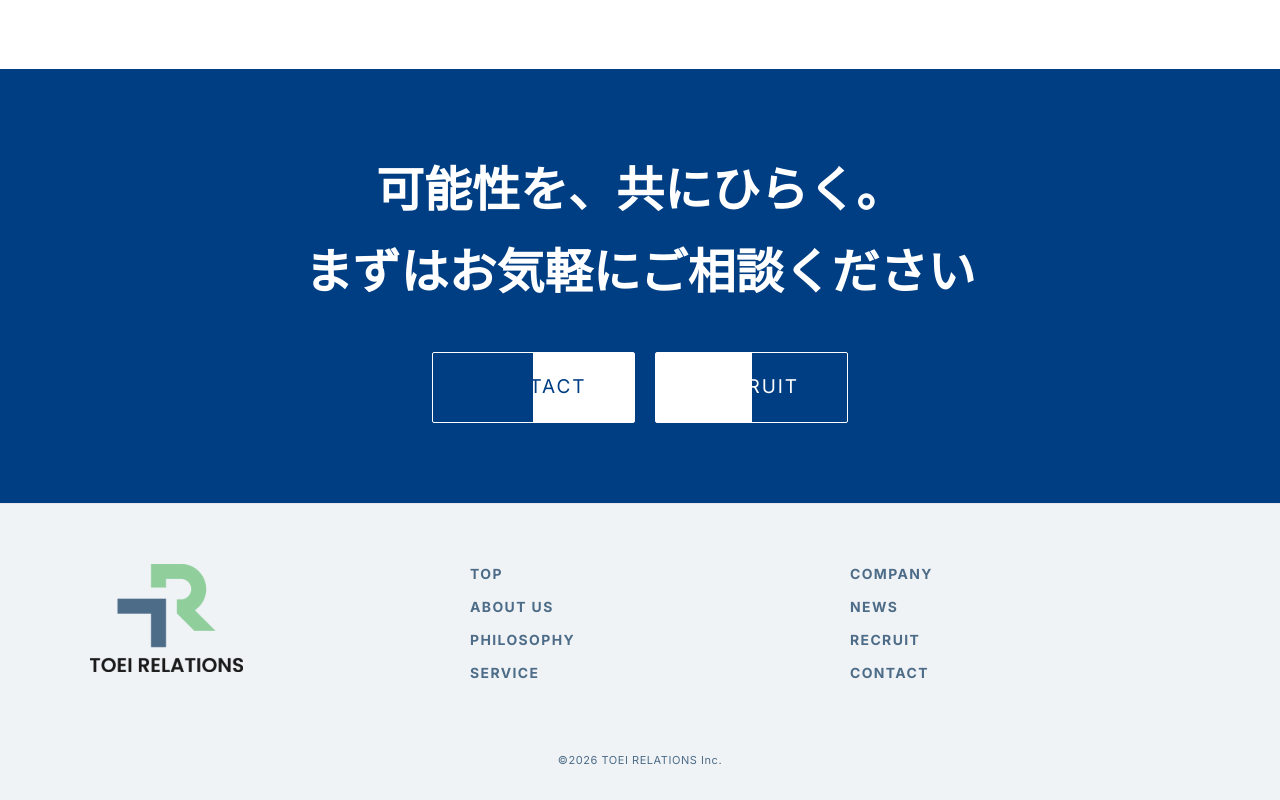
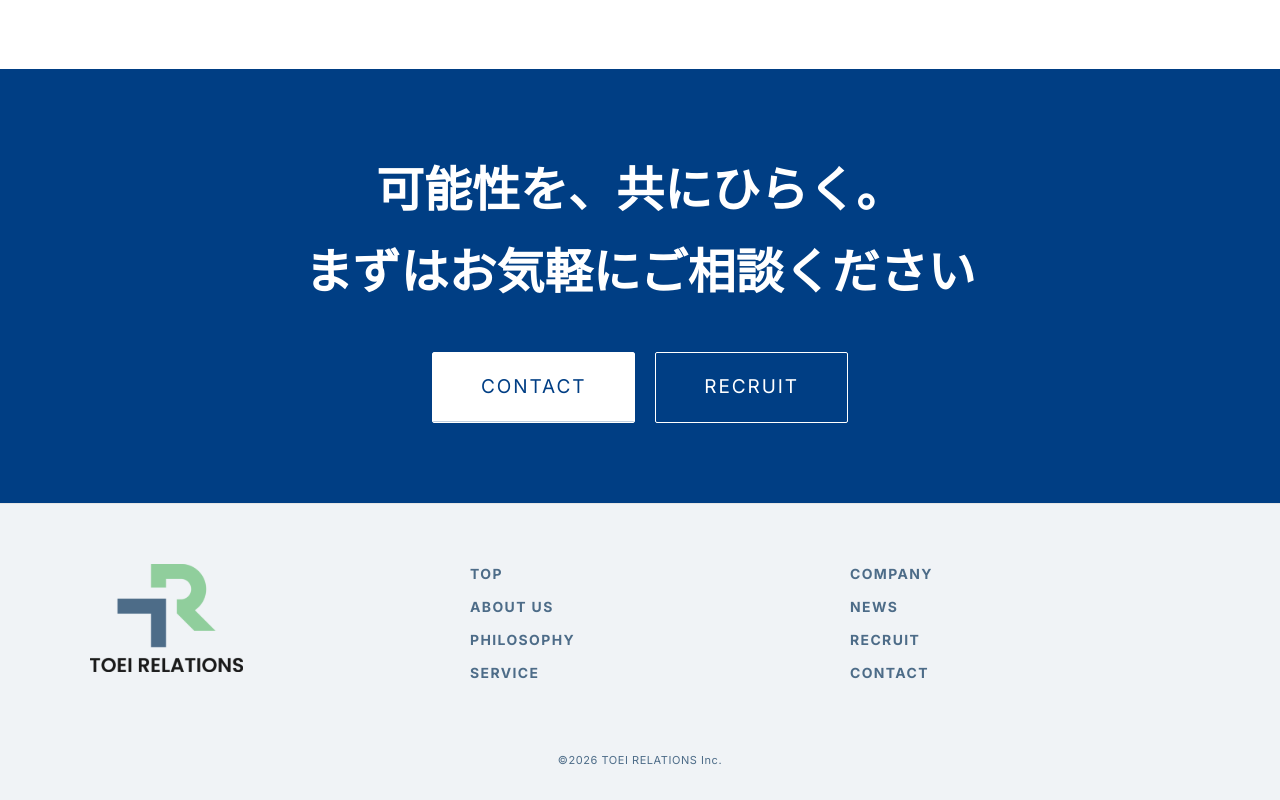
Before and after one commit to s-yoshida-33/toei-relations, a Next.js app: page / in a window 1280 px wide. Shown: the part 3269-4069 px from the top of the page. Built offline with nearby package versions, Linux system fonts and the light colour scheme.

Commit message:
Fix CTA button gradient split by using background-image instead of background shorthand
The background shorthand was resetting background-size and background-position
set in the shared base class, causing the 50% gradient split to be visible.

https://claude.ai/code/session_01Eqd9Knf496FJ2j3H6LkG5J

```diff
--- a/app/globals.css
+++ b/app/globals.css
@@ -103,7 +103,7 @@ body {
 
 /* CTA CONTACT: white bg → #003E84 bg */
 .btn-cta-contact {
-  background: linear-gradient(to right, #003E84 50%, white 50%) !important;
+  background-image: linear-gradient(to right, #003E84 50%, white 50%) !important;
 }
 .btn-cta-contact:hover {
   color: white !important;
@@ -111,7 +111,7 @@ body {
 
 /* CTA RECRUIT: transparent → white bg */
 .btn-cta-recruit {
-  background: linear-gradient(to right, white 50%, transparent 50%) !important;
+  background-image: linear-gradient(to right, white 50%, transparent 50%) !important;
 }
 .btn-cta-recruit:hover {
   color: #003E84 !important;
```
